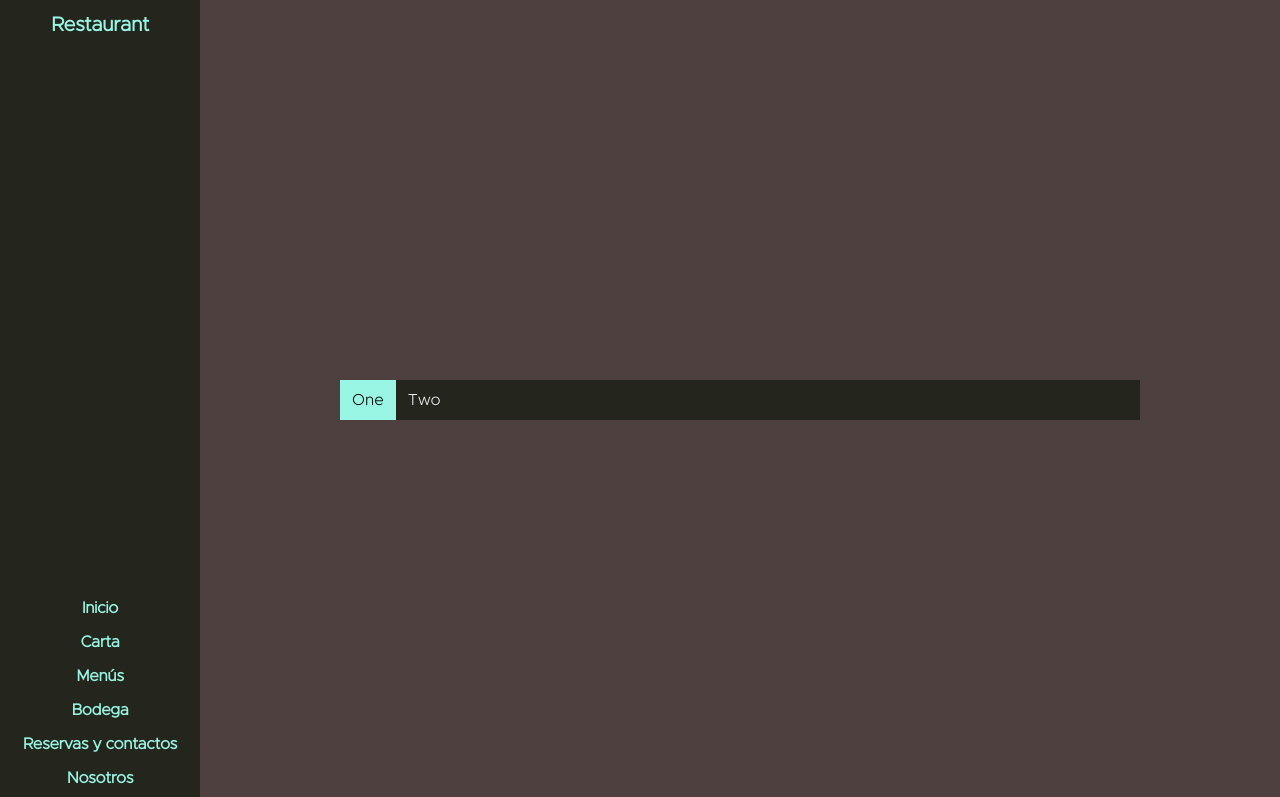
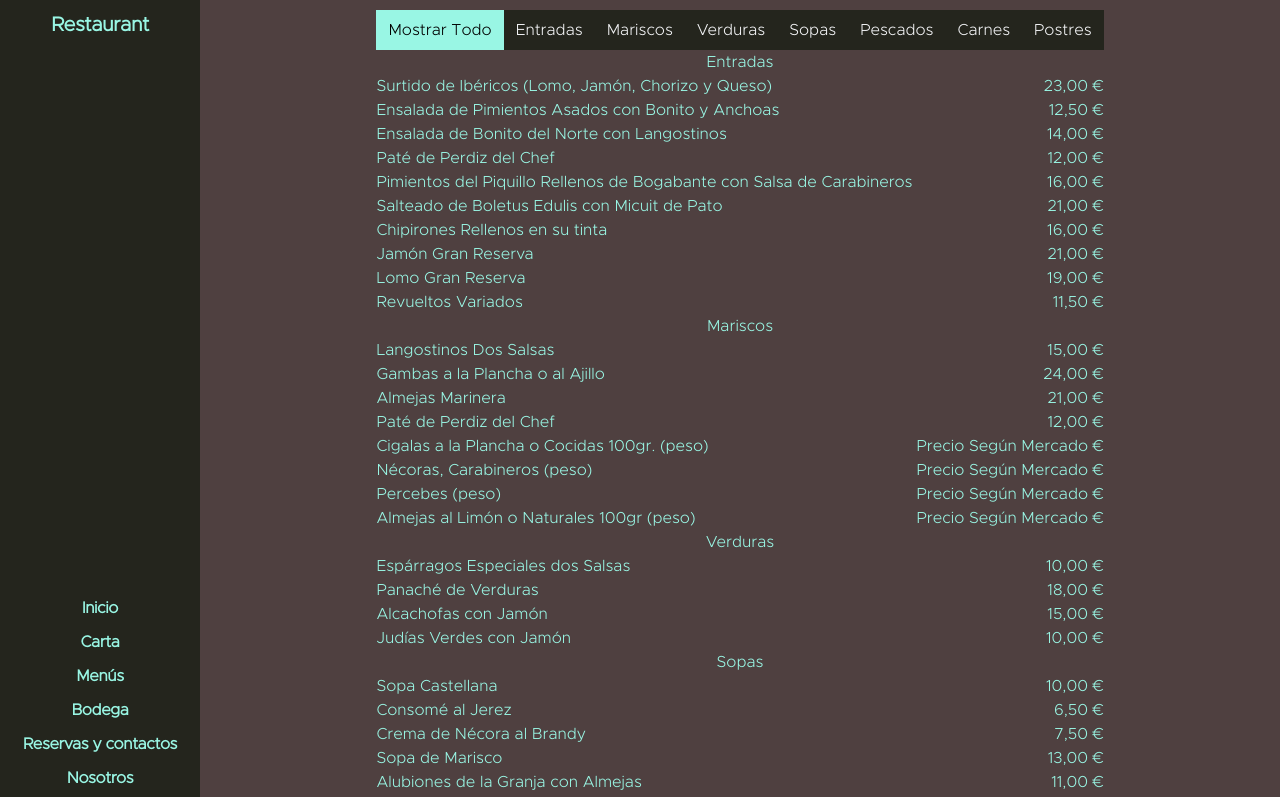
Before and after one commit to karlox3780/restaurant, a React (Create React App) app: page /menu in a window 1280 px wide. Shown: the top 797 px of the page. Built offline with nearby package versions, Linux system fonts and the light colour scheme; what tailwindcss-animated would draw is missing.

Commit message:
Cambio de diseño en la carta.

```diff
--- a/src/pages/MenuPage/MenuPage.css
+++ b/src/pages/MenuPage/MenuPage.css
@@ -1,6 +1,5 @@
 .tab {
-    opacity: 0;
-    visibility: hidden;
+    display: none;
     transform: translate(0, 50px);
 }
 
@@ -10,8 +9,7 @@
 }
 
 .active-tab {
-    visibility: visible;
-    opacity: 1;
+    display: block;
     transform: translate(0, 0);
     z-index: 99;
 }
--- a/src/pages/MenuPage/MenuPage.jsx
+++ b/src/pages/MenuPage/MenuPage.jsx
@@ -1,4 +1,5 @@
 import './MenuPage.css';
+import Menu from '../../assets/data/menu.json';
 
 function MenuPage() {
 
@@ -16,21 +17,54 @@ function MenuPage() {
     }
     return (
         <div className='absolute flex flex-col h-fit min-h-full w-full p-[10px] items-center justify-center text-teal-200 animate-fade-down animate-duration-1000'>
-            <div class="tabs mx-auto w-[800px]" onClick={handleTabs}>
-                <div class="top flex text-gray-100 overflow-hidden">
-                    <div class="buttons w-full flex bg-[#24251D]">
-                        <span tab="1" class="btn cursor-pointer p-2 px-3 active-button">One</span>
-                        <span tab="2" class="btn cursor-pointer p-2 px-3">Two</span>
+            <div className="tabs h-fitw-[800px]" onClick={handleTabs}>
+                <div className="top flex text-gray-100 overflow-hidden">
+                    <div className="buttons w-full flex bg-[#24251D]">
+                        <span tab="1" className="btn cursor-pointer p-2 px-3 active-button">Mostrar Todo</span>
+                        {
+                            Menu.map((item, index) => {
+                                return (
+                                    <span tab={index + 2} className="btn cursor-pointer p-2 px-3">{item.name}</span>
+                                )
+                            })
+                        }
                     </div>
                 </div>
-                <div class="center text-gray-800 relative">
-                    <div class="tab w-full absolute top-0 active-tab">
-
+                <div className="center h-fit text-teal-200 relative">
+                    <div className="tab w-full h-fit top-0 active-tab">
+                        {
+                            Menu.map(item => {
+                                return (
+                                    <>
+                                        <h1 className="">{item.name}</h1>
+                                        {
+                                            item.items.map(plate => {
+                                                return (
+                                                    <p className='flex justify-between'><span>{plate.name}</span><span>{plate.price} €</span></p>
+                                                )
+                                            })
+                                        }
+                                    </>
+                                )
+                            })
+                        }
                     </div>
-
-                    <div class="tab w-full absolute top-0">
-
-                    </div>
+                    {
+                        Menu.map(item => {
+                            return (
+                                <div className="tab w-full h-fit top-0">
+                                    <h1 className="">{item.name}</h1>
+                                    {
+                                        item.items.map(plate => {
+                                            return (
+                                                <p className='flex justify-between'><span>{plate.name}</span><span>{plate.price} €</span></p>
+                                            )
+                                        })
+                                    }
+                                </div>
+                            )
+                        })
+                    }
                 </div>
             </div>
         </div>
```
